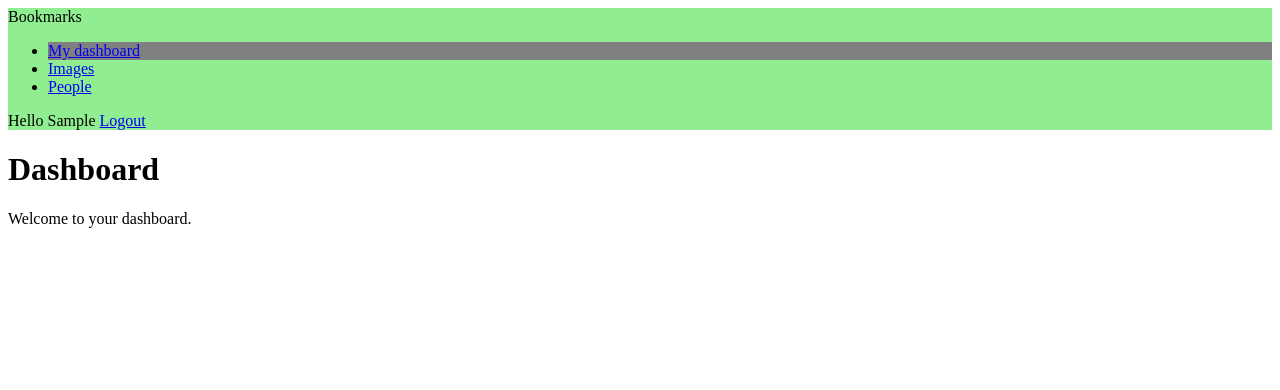
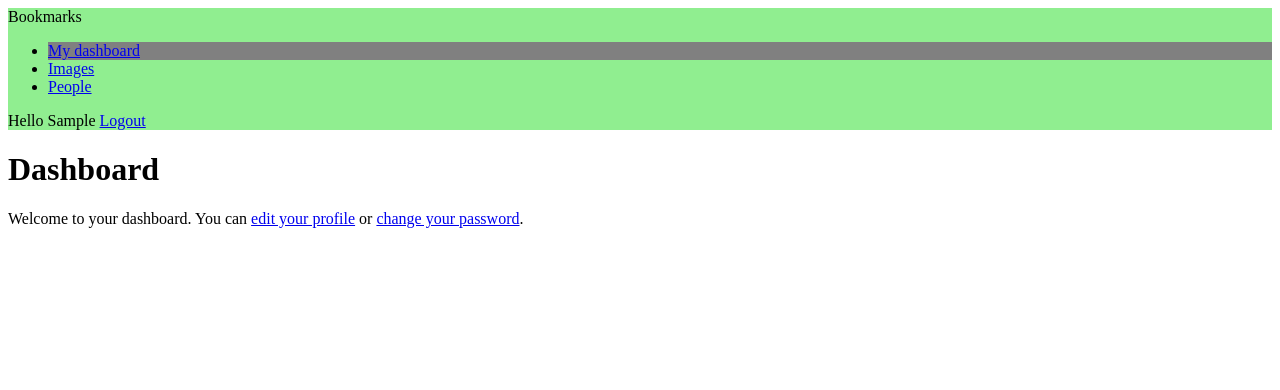
Before and after one commit to mrbazzan/django-project, a Django app: page /account/ in a window 1280 px wide. Shown: the top 390 px of the page. Run offline with Django 4.2, Linux system fonts and the light colour scheme; the visitor is signed in with stand-in values (Sample User, id 1).

Commit message:
bookmarks/account: Update dashboard content

```diff
--- a/bookmarks/account/templates/account/dashboard.html
+++ b/bookmarks/account/templates/account/dashboard.html
@@ -2,5 +2,9 @@
 {% block title %}Dashboard{% endblock %}
 {% block content %}
   <h1>Dashboard</h1>
-  <p>Welcome to your dashboard.</p>
+  <p>
+    Welcome to your dashboard.
+    You can <a href="{% url 'edit' %}">edit your profile</a>
+    or <a href="{% url 'password_change' %}">change your password</a>.
+  </p>
 {% endblock %}
```
